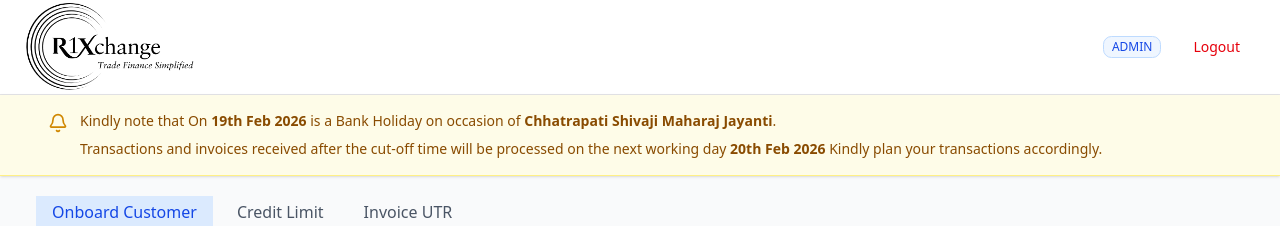
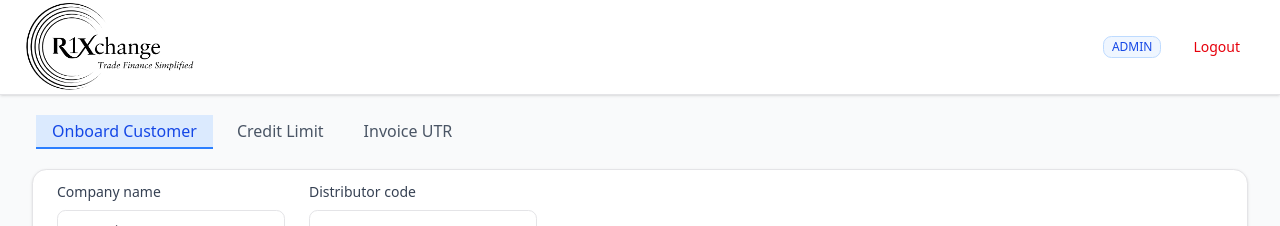
Before and after one commit to alpharubix/mm-dashboard-client, a React (Vite) app: page /onboard-customer in a window 1280 px wide. Shown: the top 226 px of the page. Built offline with nearby package versions, Linux system fonts and the light colour scheme; no server answers; sample sign-in values are in the browser's storage.

Commit message:
Comment out HolidayBanner component
Comment out the HolidayBanner component in Home.tsx

```diff
--- a/src/pages/Home.tsx
+++ b/src/pages/Home.tsx
@@ -23,7 +23,7 @@ export default function Home() {
   return (
     <main className='min-h-screen bg-gray-50'>
       <Header />
-      <HolidayBanner />
+      {/* <HolidayBanner /> */}
 
       <div className='container mx-auto px-4 sm:px-6 lg:px-8'>
         <div className=''>
```
